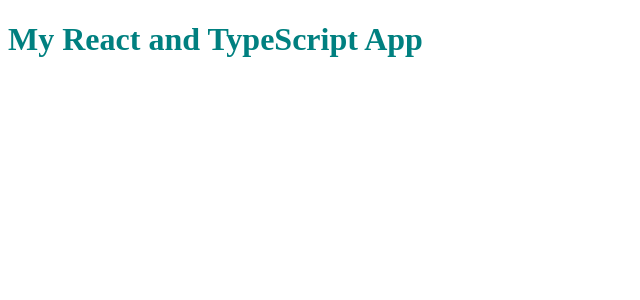
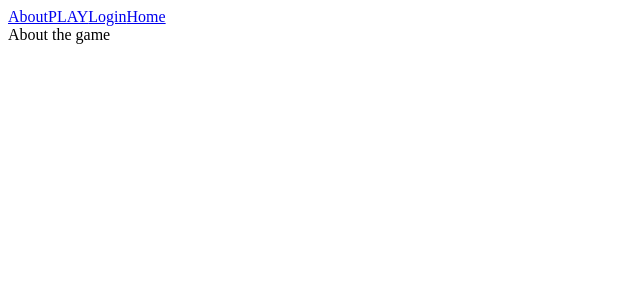
Before and after one commit to Mary-Ya/get-the-tape, a React app: page /about in a window 1280 px wide. Shown: the top 300 px of the page, without its empty margins (0-640 px from the left). Built offline with nearby package versions, Linux system fonts and the light colour scheme.

Commit message:
feat(router): add empty routs and top menu

```diff
--- /dev/null
+++ b/src/about.tsx
@@ -0,0 +1,9 @@
+import React from "react";
+
+const About = () => (
+    <div>
+        About the game
+    </div>
+);
+
+export default About;
--- a/src/app.tsx
+++ b/src/app.tsx
@@ -1,7 +1,59 @@
 import React from "react";
+import {
+  BrowserRouter as Router,
+  Switch,
+  Route,
+  Link
+} from "react-router-dom";
+
+import About from "./about";
+import Play from "./play";
+import SpotifyLogin from "./spotify-login";
+import Home from "./home";
+import NoMatch from "./no-match";
 
 const App = () => (
-  <h1>My React and TypeScript App</h1>
+  <div>
+    <div>
+      <Link to="/about" >About</Link>
+      <Link to="/play/666">PLAY</Link>
+      <Link to="/play">Login</Link>
+      <Link to="/">Home</Link>
+    </div>
+    <div>
+  <Switch>
+    {/* If the current URL is /about, this route is rendered
+        while the rest are ignored */}
+    <Route path="/about">
+      <About />
+    </Route>
+
+    {/* Note how these two routes are ordered. The more specific
+        path="/contact/:id" comes before path="/contact" so that
+        route will render when viewing an individual contact */}
+    <Route path="/play/:id">
+      <Play />
+    </Route>
+    <Route path="/play">
+      <SpotifyLogin />
+    </Route>
+
+    {/* If none of the previous routes render anything,
+        this route acts as a fallback.
+
+        Important: A route with path="/" will *always* match
+        the URL because all URLs begin with a /. So that's
+        why we put this one last of all */}
+    <Route path="/">
+      <Home />
+    </Route>
+
+    <Route path="*">
+      <NoMatch />
+    </Route>
+  </Switch>
+</div>
+</div>
 );
 
 export default App;
--- /dev/null
+++ b/src/home.tsx
@@ -0,0 +1,9 @@
+import React from "react";
+
+const Home = () => (
+    <div>
+        Home page
+    </div>
+);
+
+export default Home;
--- a/src/index.js
+++ b/src/index.js
@@ -1,6 +1,12 @@
 import React from "react"
 import ReactDom from "react-dom"
+import {
+    BrowserRouter as Router
+  } from "react-router-dom";
+
 import App from "./app.tsx"
 import "./App.css"
 
-ReactDom.render(<App />, document.getElementById('app'))
+ReactDom.render(<Router>
+    <App />
+  </Router>, document.getElementById('app'))
--- /dev/null
+++ b/src/no-match.tsx
@@ -0,0 +1,9 @@
+import React from "react";
+
+const NoMatch = () => (
+    <div>
+        Game controllers are here
+    </div>
+);
+
+export default NoMatch;
--- /dev/null
+++ b/src/play.tsx
@@ -0,0 +1,9 @@
+import React from "react";
+
+const Play = () => (
+    <div>
+        Game controllers are here
+    </div>
+);
+
+export default Play;
--- /dev/null
+++ b/src/spotify-login.tsx
@@ -0,0 +1,9 @@
+import React from "react";
+
+const SpotifyLogin = () => (
+    <div>
+        Login to spotify and go to PLAY
+    </div>
+);
+
+export default SpotifyLogin;
--- a/webpack.config.js
+++ b/webpack.config.js
@@ -5,11 +5,13 @@ module.exports = {
   // Where files should be sent once they are bundled
  output: {
    path: path.join(__dirname, '/..', '/public'),
-   filename: 'index.bundle.js'
+   filename: 'index.bundle.js',
+   publicPath: '/'
  },
  entry: './src/index.js',
  devtool: 'eval-cheap-module-source-map',
-  // Rules of how webpack will take our files, compile & bundle them for the browser
+
+// Rules of how webpack will take our files, compile & bundle them for the browser
  module: {
    rules: [
     {
```
Also changed, not shown: package.json (+9 -1 lines).
